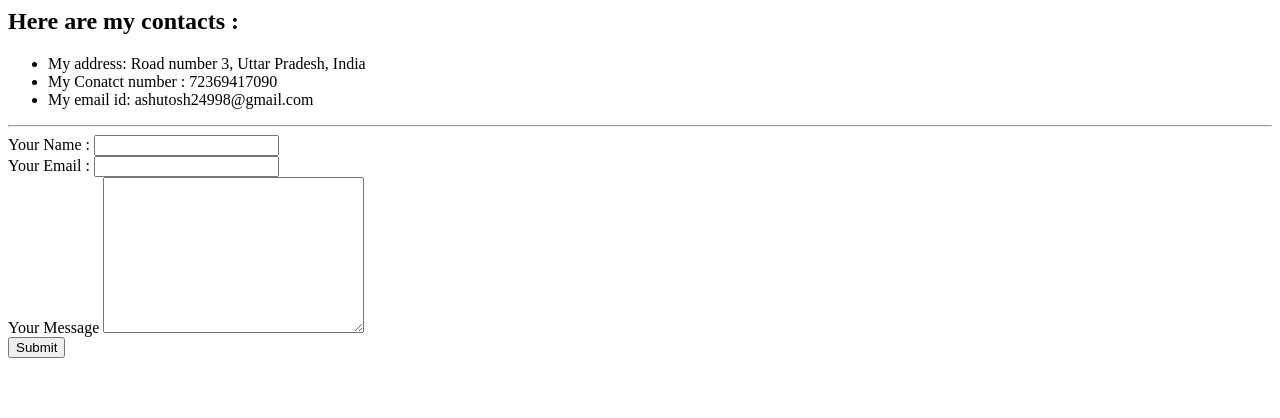
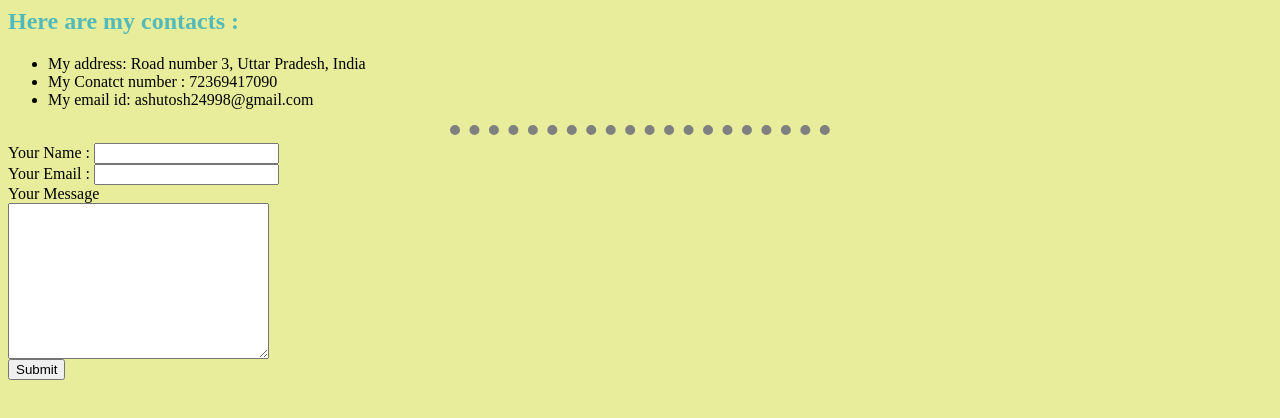
Before and after one commit to ashu123git/My-personal-site, a plain HTML site: page contacts.html in a window 1280 px wide. Drawn offline with Linux system fonts and the light colour scheme.

Commit message:
Created many things in this file

```diff
--- a/contacts.html
+++ b/contacts.html
@@ -2,6 +2,7 @@
     <head>
         <meta charset="utf-8">
         <title>Contact Me</title>
+        <link rel="stylesheet" href="./css/styles.css">
     </head>
     <body>
         <h2>Here are my contacts :</h2>
@@ -18,7 +19,7 @@
             <label>Your Email : </label>
             <input type="email" name="yourEmail" value="" required>
             <br>
-            <label>Your Message</label>
+            <label>Your Message</label><br>
             <textarea name="yourMessage" rows="10" cols="30"></textarea>
             <br>
             <input type="submit">
--- /dev/null
+++ b/css/styles.css
@@ -0,0 +1,15 @@
+body {
+    background-color: #E7ED9B;
+}
+
+hr {
+    border-color: grey;
+    border-style: none;
+    border-top-style: dotted;
+    width: 30%;
+    border-width: 10px;
+}
+
+h1, h2 {
+    color: #54BAB9;
+}
```
Also changed, not shown: hobbies.html (+1 -0 lines), index.html (+1 -0 lines).
